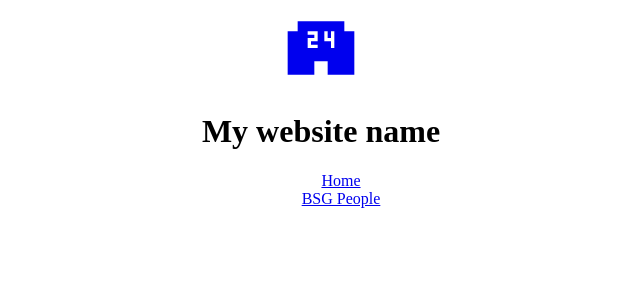
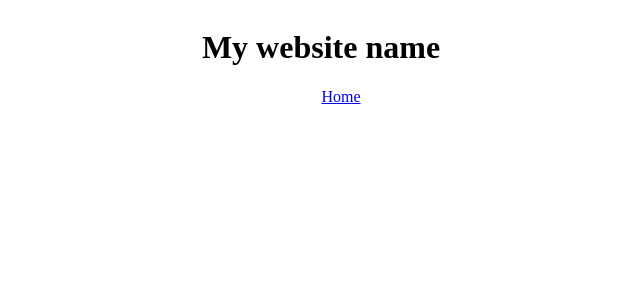
Before and after one commit to kelvinhskim/NutriSphere_admin_panel, a React (Vite) app in the folder frontend/: page / in a window 1280 px wide. Shown: the top 300 px of the page, without its empty margins (319-959 px from the left). Built offline with nearby package versions, Linux system fonts and the light colour scheme.

Commit message:
remove some starter code

```diff
--- a/frontend/src/App.jsx
+++ b/frontend/src/App.jsx
@@ -1,7 +1,6 @@
 import "./App.css";
 import { Routes, Route } from "react-router-dom";
 import HomePage from "./pages/HomePage";
-import PeoplePage from "./pages/PeoplePage";
 import Navbar from "./components/navbar/NavBar";
 
 function App() {
@@ -10,7 +9,6 @@ function App() {
       <Navbar />
       <Routes>
         <Route path="/" element={<HomePage />} />
-        <Route path="/people/*" element={<PeoplePage />} />
       </Routes>
     </>
   );
--- a/frontend/src/components/navbar/NavBar.jsx
+++ b/frontend/src/components/navbar/NavBar.jsx
@@ -1,22 +1,22 @@
 import { Link } from "react-router-dom";
-import { MdLocalConvenienceStore } from "react-icons/md";
 
 const Navbar = () => {
   return (
     <header>
       <div>
         <Link to="/">
-          <MdLocalConvenienceStore size={80} />
         </Link>
       </div>
+
       <h1>My website name</h1>
+
       <nav>
         <ul>
           <li>
             <Link to="/">Home</Link>
           </li>
           <li>
-            <Link to="/people">BSG People</Link>
+            <Link to="/"></Link>
           </li>
         </ul>
       </nav>
```
Also changed, not shown: 1 other file (tests, documents, lock files or other folders).
